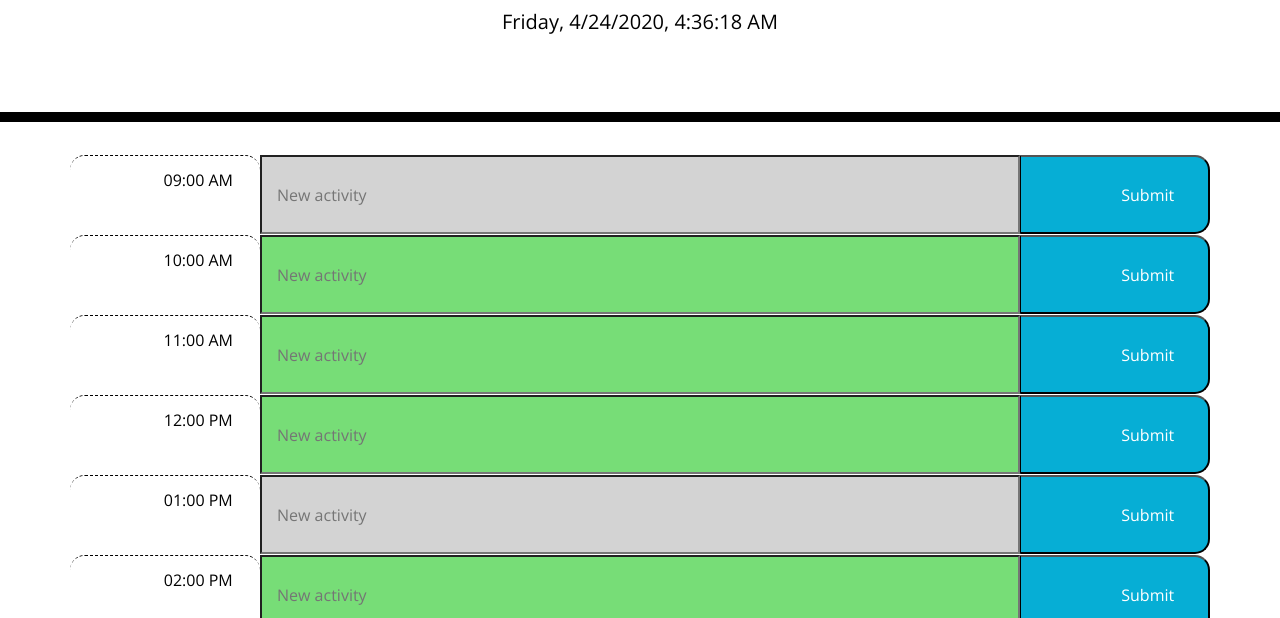
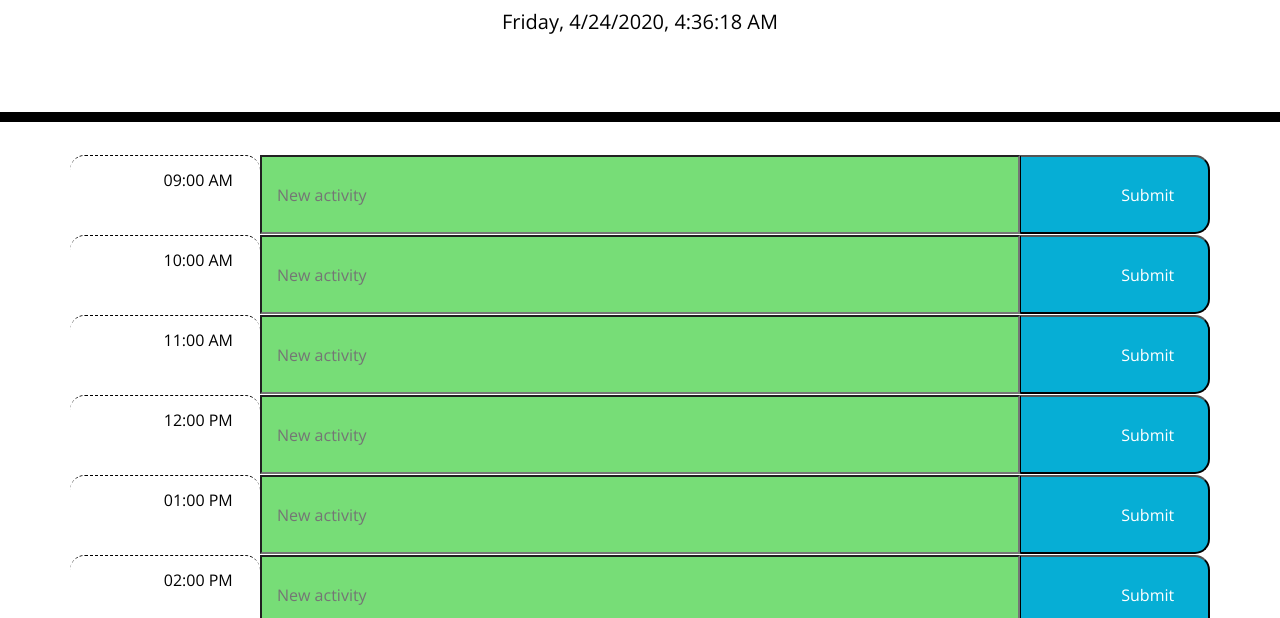
Before and after one commit to Demetrio09/Homework5, a plain HTML site: page index.html in a window 1280 px wide. Shown: the part 182-800 px from the top of the page. Drawn offline with nearby package versions, Linux system fonts and the light colour scheme.

Commit message:
Homework

```diff
--- a/index.html
+++ b/index.html
@@ -35,7 +35,7 @@
             <div class="col-2 hour time-block">
                 09:00 AM
             </div>
-            <input class="col-8 description0" data-value="0" type="text" placeholder="New activity "></input>
+            <input class="col-8 description0" data-value="9" type="text" placeholder="New activity "></input>
             <button class="col-2 saveBtn">
                 Submit
             </button>
@@ -71,7 +71,7 @@
             <div class="col-2 hour time-block">
                 01:00 PM
             </div>
-            <input class="col-8 description4" data-value="0" type="text" placeholder="New activity "></input>
+            <input class="col-8 description4" data-value="13" type="text" placeholder="New activity "></input>
             <button class="col-2 saveBtn">
                 Submit
             </button>
```
